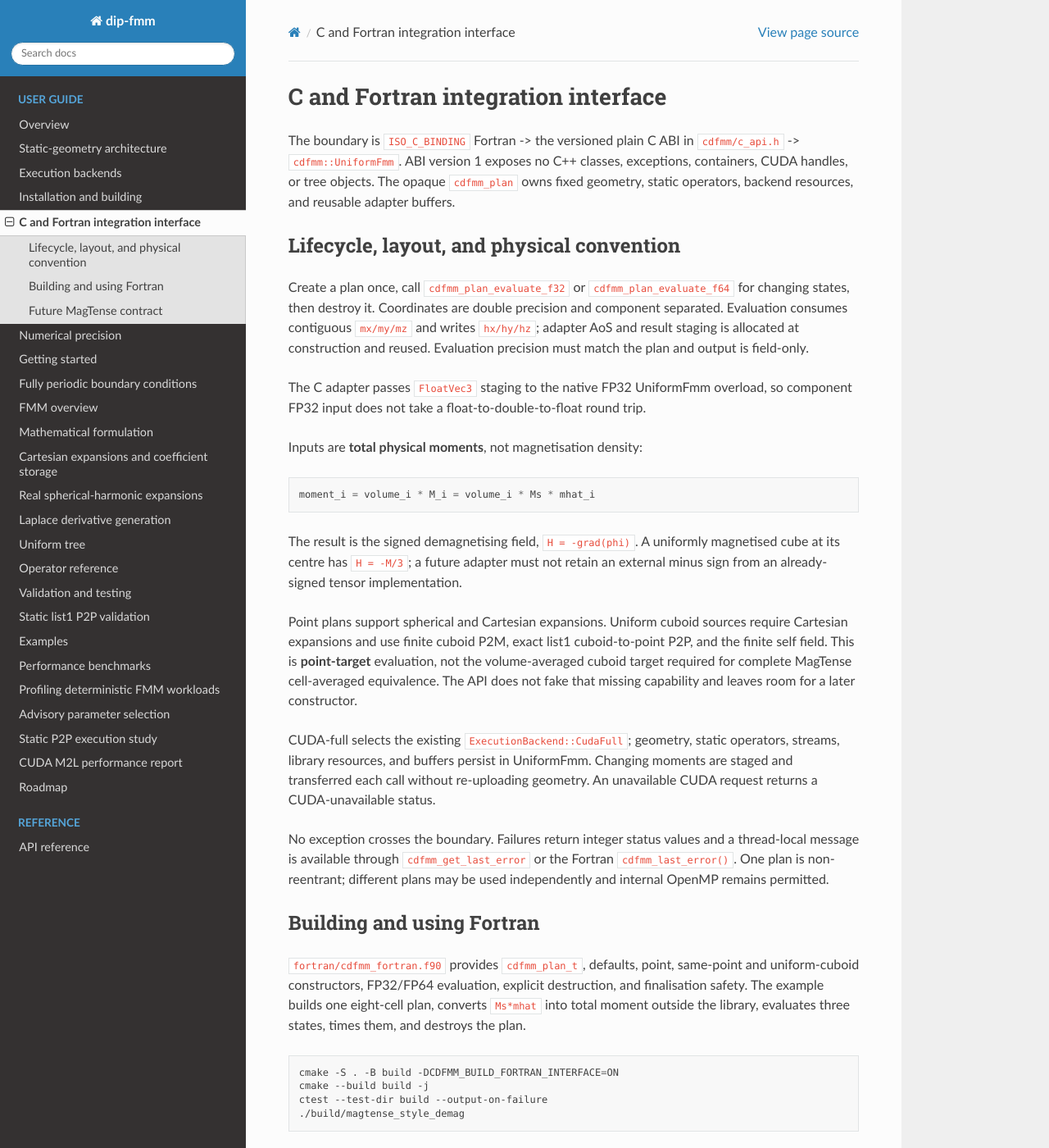
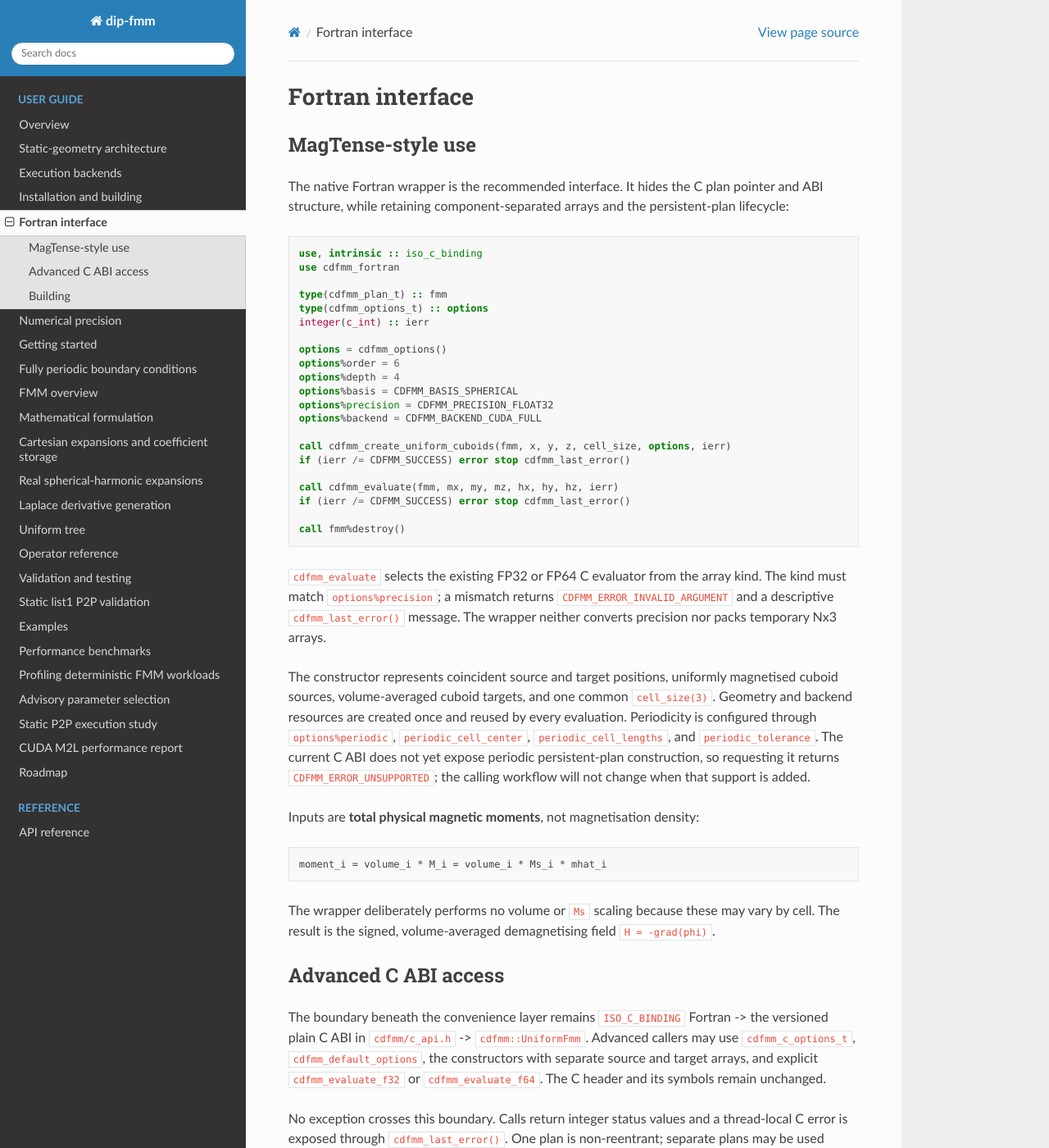
Before and after one commit to Ximtecs/dip-fmm, a Sphinx documentation site: the page built from docs/fortran-interface.md, in a window 1280 px wide and 1400 px high. Shown: the whole window at 82% size. Built offline with Sphinx 7.4.7 and the Read the Docs theme 3.1.0, drawn with Linux system fonts in a browser that asks for light colours; the version number is read from the project's files by our own code; some of the changed text lies outside the part shown.

Commit message:
add ergonomic persistent-plan Fortran API

````diff
--- a/docs/fortran-interface.md
+++ b/docs/fortran-interface.md
@@ -1,57 +1,72 @@
-# C and Fortran integration interface
+# Fortran interface
 
-The boundary is `ISO_C_BINDING` Fortran -> the versioned plain C ABI in
-`cdfmm/c_api.h` -> `cdfmm::UniformFmm`. ABI version 1 exposes no C++ classes,
-exceptions, containers, CUDA handles, or tree objects. The opaque `cdfmm_plan`
-owns fixed geometry, static operators, backend resources, and reusable adapter
-buffers.
+## MagTense-style use
 
-## Lifecycle, layout, and physical convention
+The native Fortran wrapper is the recommended interface. It hides the C plan
+pointer and ABI structure, while retaining component-separated arrays and the
+persistent-plan lifecycle:
 
-Create a plan once, call `cdfmm_plan_evaluate_f32` or
-`cdfmm_plan_evaluate_f64` for changing states, then destroy it. Coordinates are
-double precision and component separated. Evaluation consumes contiguous
-`mx/my/mz` and writes `hx/hy/hz`; adapter AoS and result staging is allocated at
-construction and reused. Evaluation precision must match the plan and output is
-field-only.
+```fortran
+use, intrinsic :: iso_c_binding
+use cdfmm_fortran
 
-The C adapter passes `FloatVec3` staging to the native FP32 UniformFmm overload,
-so component FP32 input does not take a float-to-double-to-float round trip.
+type(cdfmm_plan_t) :: fmm
+type(cdfmm_options_t) :: options
+integer(c_int) :: ierr
 
-Inputs are **total physical moments**, not magnetisation density:
+options = cdfmm_options()
+options%order = 6
+options%depth = 4
+options%basis = CDFMM_BASIS_SPHERICAL
+options%precision = CDFMM_PRECISION_FLOAT32
+options%backend = CDFMM_BACKEND_CUDA_FULL
 
-```
-moment_i = volume_i * M_i = volume_i * Ms * mhat_i
+call cdfmm_create_uniform_cuboids(fmm, x, y, z, cell_size, options, ierr)
+if (ierr /= CDFMM_SUCCESS) error stop cdfmm_last_error()
+
+call cdfmm_evaluate(fmm, mx, my, mz, hx, hy, hz, ierr)
+if (ierr /= CDFMM_SUCCESS) error stop cdfmm_last_error()
+
+call fmm%destroy()
 ```
 
-The result is the signed demagnetising field, `H = -grad(phi)`. A uniformly
-magnetised cube at its centre has `H = -M/3`; a future adapter must not retain
-an external minus sign from an already-signed tensor implementation.
+`cdfmm_evaluate` selects the existing FP32 or FP64 C evaluator from the array
+kind. The kind must match `options%precision`; a mismatch returns
+`CDFMM_ERROR_INVALID_ARGUMENT` and a descriptive `cdfmm_last_error()` message.
+The wrapper neither converts precision nor packs temporary Nx3 arrays.
 
-Point plans support spherical and Cartesian expansions. Uniform cuboid sources
-require Cartesian expansions and use finite cuboid P2M, exact list1
-cuboid-to-point P2P, and the finite self field. This is **point-target**
-evaluation, not the volume-averaged cuboid target required for complete
-MagTense cell-averaged equivalence. The API does not fake that missing
-capability and leaves room for a later constructor.
+The constructor represents coincident source and target positions, uniformly
+magnetised cuboid sources, volume-averaged cuboid targets, and one common
+`cell_size(3)`. Geometry and backend resources are created once and reused by
+every evaluation. Periodicity is configured through `options%periodic`,
+`periodic_cell_center`, `periodic_cell_lengths`, and `periodic_tolerance`.
+The current C ABI does not yet expose periodic persistent-plan construction, so
+requesting it returns `CDFMM_ERROR_UNSUPPORTED`; the calling workflow will not
+change when that support is added.
 
-CUDA-full selects the existing `ExecutionBackend::CudaFull`; geometry, static
-operators, streams, library resources, and buffers persist in UniformFmm.
-Changing moments are staged and transferred each call without re-uploading
-geometry. An unavailable CUDA request returns a CUDA-unavailable status.
+Inputs are **total physical magnetic moments**, not magnetisation density:
 
-No exception crosses the boundary. Failures return integer status values and a
-thread-local message is available through `cdfmm_get_last_error` or the Fortran
-`cdfmm_last_error()`. One plan is non-reentrant; different plans may be used
-independently and internal OpenMP remains permitted.
+```text
+moment_i = volume_i * M_i = volume_i * Ms_i * mhat_i
+```
 
-## Building and using Fortran
+The wrapper deliberately performs no volume or `Ms` scaling because these may
+vary by cell. The result is the signed, volume-averaged demagnetising field
+`H = -grad(phi)`.
 
-`fortran/cdfmm_fortran.f90` provides `cdfmm_plan_t`, defaults, point,
-same-point and uniform-cuboid constructors, FP32/FP64 evaluation, explicit
-destruction, and finalisation safety. The example builds one eight-cell plan,
-converts `Ms*mhat` into total moment outside the library, evaluates three
-states, times them, and destroys the plan.
+## Advanced C ABI access
+
+The boundary beneath the convenience layer remains `ISO_C_BINDING` Fortran ->
+the versioned plain C ABI in `cdfmm/c_api.h` -> `cdfmm::UniformFmm`. Advanced
+callers may use `cdfmm_c_options_t`, `cdfmm_default_options`, the constructors
+with separate source and target arrays, and explicit `cdfmm_evaluate_f32` or
+`cdfmm_evaluate_f64`. The C header and its symbols remain unchanged.
+
+No exception crosses this boundary. Calls return integer status values and a
+thread-local C error is exposed through `cdfmm_last_error()`. One plan is
+non-reentrant; separate plans may be used independently.
+
+## Building
 
 ```sh
 cmake -S . -B build -DCDFMM_BUILD_FORTRAN_INTERFACE=ON
@@ -60,22 +75,10 @@ ctest --test-dir build --output-on-failure
 ./build/magtense_style_demag
 ```
 
-After installation to `$prefix`, a concise manual build is:
+After installation to `$prefix`, a manual build is:
 
 ```sh
 gfortran -c $prefix/share/cdfmm/fortran/cdfmm_fortran.f90
 gfortran cdfmm_fortran.o my_solver.f90 -L$prefix/lib -lcdfmm_c -lstdc++ \
   -Wl,-rpath,$prefix/lib -o my_solver
 ```
-
-Set `LD_LIBRARY_PATH=$prefix/lib` instead if an rpath is not embedded. CMake is
-preferred because additional platform dependencies can vary.
-
-## Future MagTense contract
-
-The later MagTense PR should create one plan during
-`SolveLandauLifshitzEquation` initialisation, reuse or convert its component
-arrays in every `updateDemagfield`, call `cdfmm_evaluate_f32`, write
-`HmX/HmY/HmZ`, and destroy the plan during cleanup. It must verify the current
-call site's `Mfact` scaling and sign rather than coupling this generic ABI to
-MagTense global variables or unverified semantics.
````
Also changed, not shown: 3 other files.
